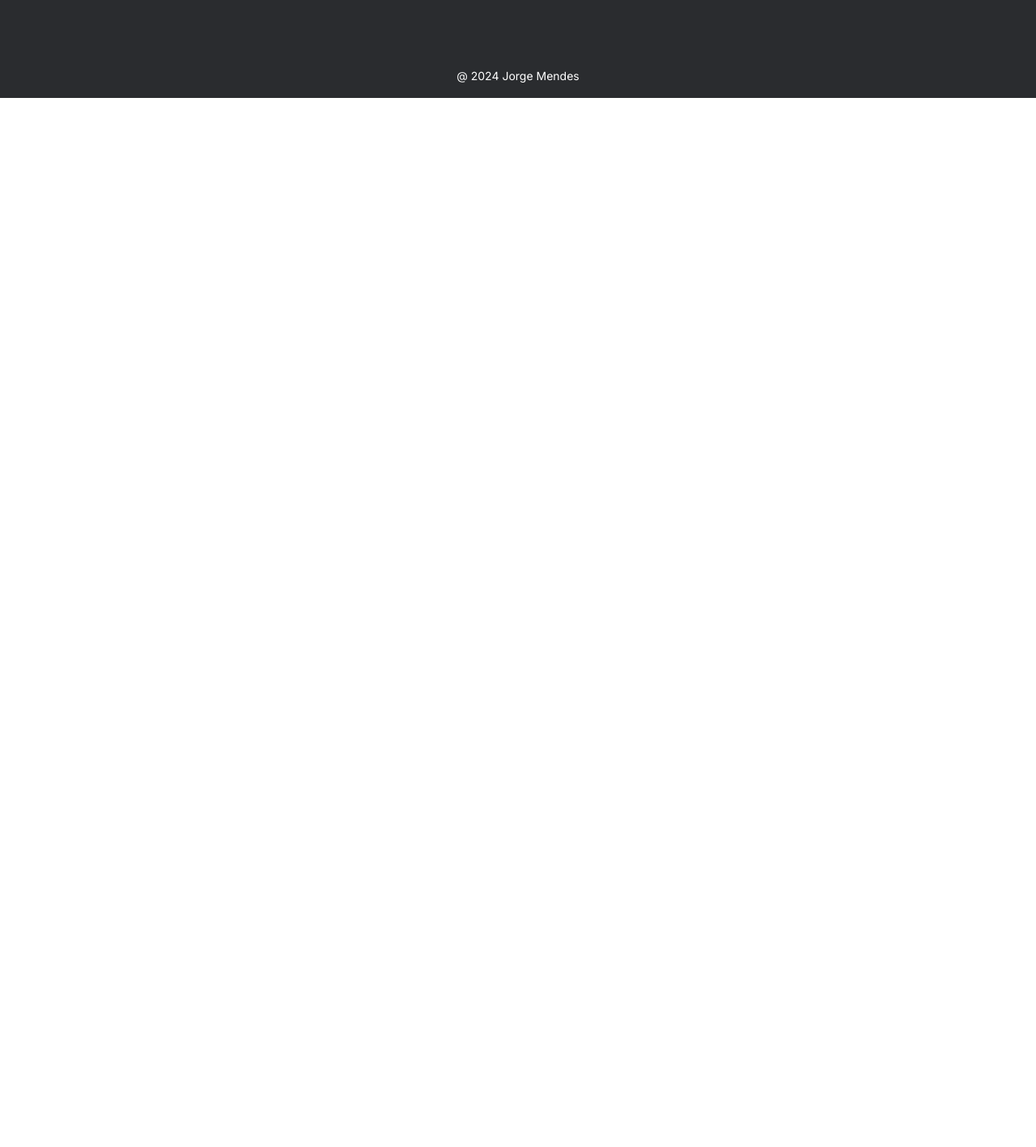
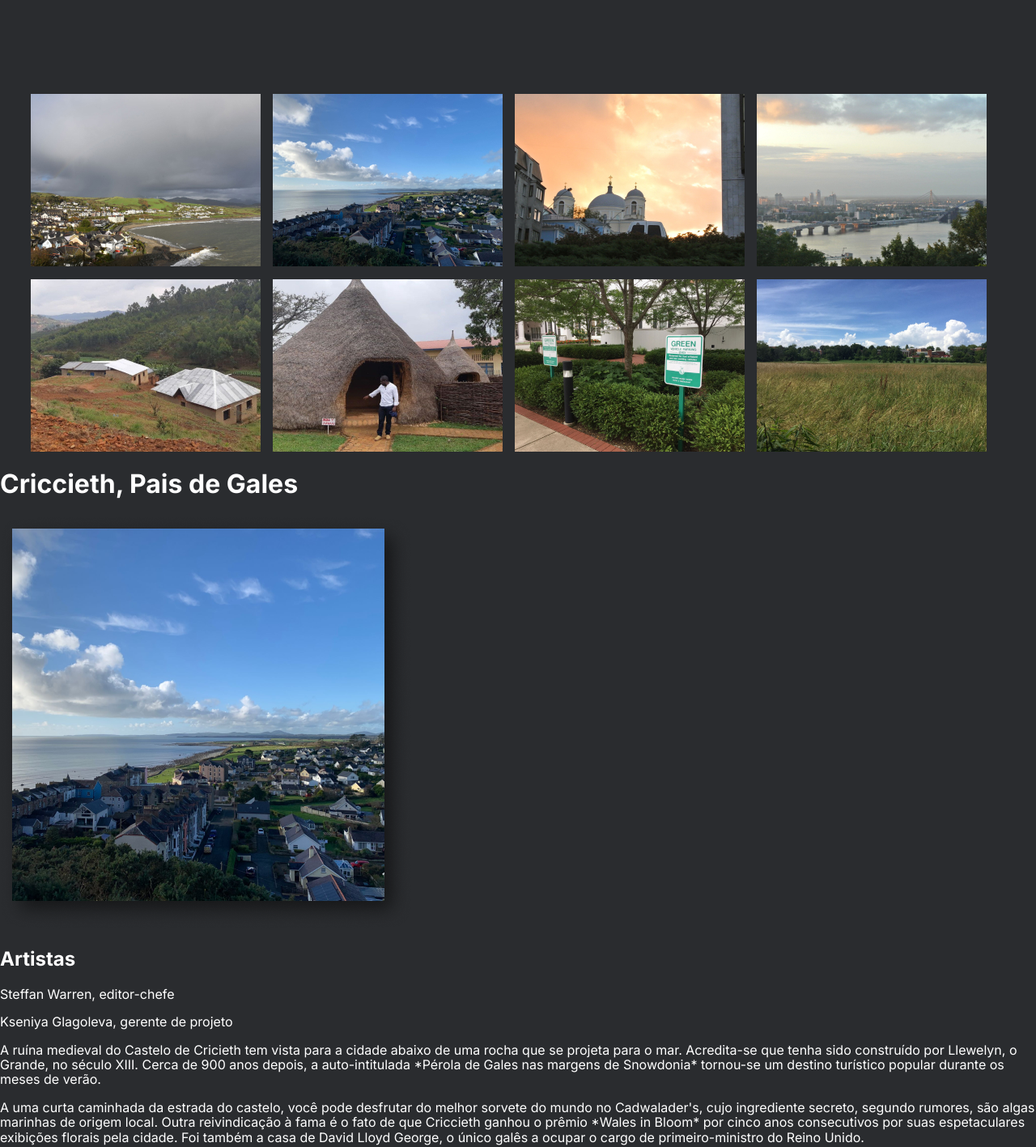
Before and after one commit to Nowellsss/web_project_homeland, a plain HTML site: page index.html in a window 1280 px wide. Shown: the part 1989-3406 px from the top of the page at 81% size. Before the commit the page ends 2110 px from the top, so only its background shows below. Drawn offline with Linux system fonts and the light colour scheme; a web font is replaced by a local one.

Commit message:
Initial work on spirit 6

```diff
--- /dev/null
+++ b/blocks/photo_grid.css
@@ -0,0 +1,12 @@
+.photo_grid {
+  display: grid;
+  padding-top: 12.95vh;
+  padding-left: 3%;
+  width: 1184px;
+  height: 442px;
+  grid-template-columns: repeat(4, 1fr);
+  grid-template-rows: repeat(4, 1fr);
+  column-gap: 12px;
+  row-gap: 12px;
+
+}
--- /dev/null
+++ b/blocks/places.css
@@ -0,0 +1,3 @@
+.places{
+  color: #fff;
+}
--- a/index.html
+++ b/index.html
@@ -42,7 +42,76 @@
                 <p class="intro__author">-- Joseph Beuys</p>
                 <p class="intro__main-text">A cidade de TripleTen reuniu profissionais de diversos cantos do mundo. Hoje, a Galeria de Arte TripleTen tem o orgulho de apresentar histórias e fotos de algumas das pessoas que dedicam seu tempo e esforço para fazer com que os futuros profissionais de tecnologia desta cidade se sintam em casa. Cada um de nós tem uma história única sobre o lugar de onde viemos. Sinta-se à vontade para adicionar sua própria história e uma obra de arte visual dedicada à sua cidade natal à nossa coleção. Não importa de onde você é, estamos felizes por você ser nosso vizinho.</p>
             </section>
-        </main>
+            <section class="photo_grid">
+              <div>
+                <img
+                src="./images/1.jpg"
+                alt="Imagem de Paisagens"
+                class="photo_grid-item1"/>
+              </div>
+              <div>
+                <img
+                src="./images/2.jpg"
+                alt="Imagem de Paisagens"
+                class="photo_grid-item2"/>
+              </div>
+              <div>
+                <img
+                src="./images/3.jpg"
+                alt="Imagem de Paisagens"
+                class="photo_grid-item3"/>
+              </div>
+              <div>
+                <img
+                src="./images/4.jpg"
+                alt="Imagem de Paisagens"
+                class="photo_grid-item4"/>
+              </div>
+              <div>
+                <img
+                src="./images/5.jpg"
+                alt="Imagem de Paisagens"
+                class="photo_grid-item5"/>
+              </div>
+              <div>
+                <img
+                src="./images/6.jpg"
+                alt="Imagem de Paisagens"
+                class="photo_grid-item6"/>
+              </div>
+              <div>
+                <img
+                src="./images/7.jpg"
+                alt="Imagem de Paisagens"
+                class="photo_grid-item7"/>
+              </div>
+              <div>
+                <img
+                src="./images/8.jpg"
+                alt="Imagem de Paisagens"
+                class="photo_grid-item8"/>
+              </div>
+            </section>
+          <section class="places">
+            <div>
+              <h1 class="places__title">Criccieth, Pais de Gales</h1>
+              <img
+                src="./images/destino__1.png"
+                alt="Imagem de Criccieth, Wales"
+                class="places__image-1"/>
+                <div class="places__frame">
+                  <p class="places__frame__paragraph"></p>
+                </div>
+                <div class="places__website">
+                  <h2 class="places__website__url-heading">Artistas</h2>
+                  <p class="places__website__artist-1">Steffan Warren, editor-chefe</p>
+                  <p class="places__website__artist-2">Kseniya Glagoleva, gerente de projeto</p>
+                </div>
+                <p class="places__paragraph-1">A ruína medieval do Castelo de Cricieth tem vista para a cidade abaixo de uma rocha que se projeta para o mar. Acredita-se que tenha sido construído por Llewelyn, o Grande, no século XIII. Cerca de 900 anos depois, a auto-intitulada *Pérola de Gales nas margens de Snowdonia* tornou-se um destino turístico popular durante os meses de verão.</p>
+                <p class="places__paragraph-2">A uma curta caminhada da estrada do castelo, você pode desfrutar do melhor sorvete do mundo no Cadwalader's, cujo ingrediente secreto, segundo rumores, são algas marinhas de origem local. Outra reivindicação à fama é o fato de que Criccieth ganhou o prêmio *Wales in Bloom* por cinco anos consecutivos por suas espetaculares exibições florais pela cidade. Foi também a casa de David Lloyd George, o único galês a ocupar o cargo de primeiro-ministro do Reino Unido.</p>
+            </div>
+          </section>
+          </main>
         <footer class="footer">
             <div class="footer__copyright">@ 2024 Jorge Mendes</div>
         </footer>
--- a/pages/index.css
+++ b/pages/index.css
@@ -7,3 +7,5 @@
 @import url("../blocks/lead.css");
 @import url("../blocks/intro.css");
 @import url("../blocks/page.css");
+@import url("../blocks/photo_grid.css");
+@import url("../blocks/places.css");
```
Also changed, not shown: images/1.jpg (added), images/2.jpg (added), images/3.jpg (added), images/4.jpg (added), images/5.jpg (added), images/6.jpg (added), images/7.jpg (added), images/8.jpg (added), images/destino__1.png (added).
